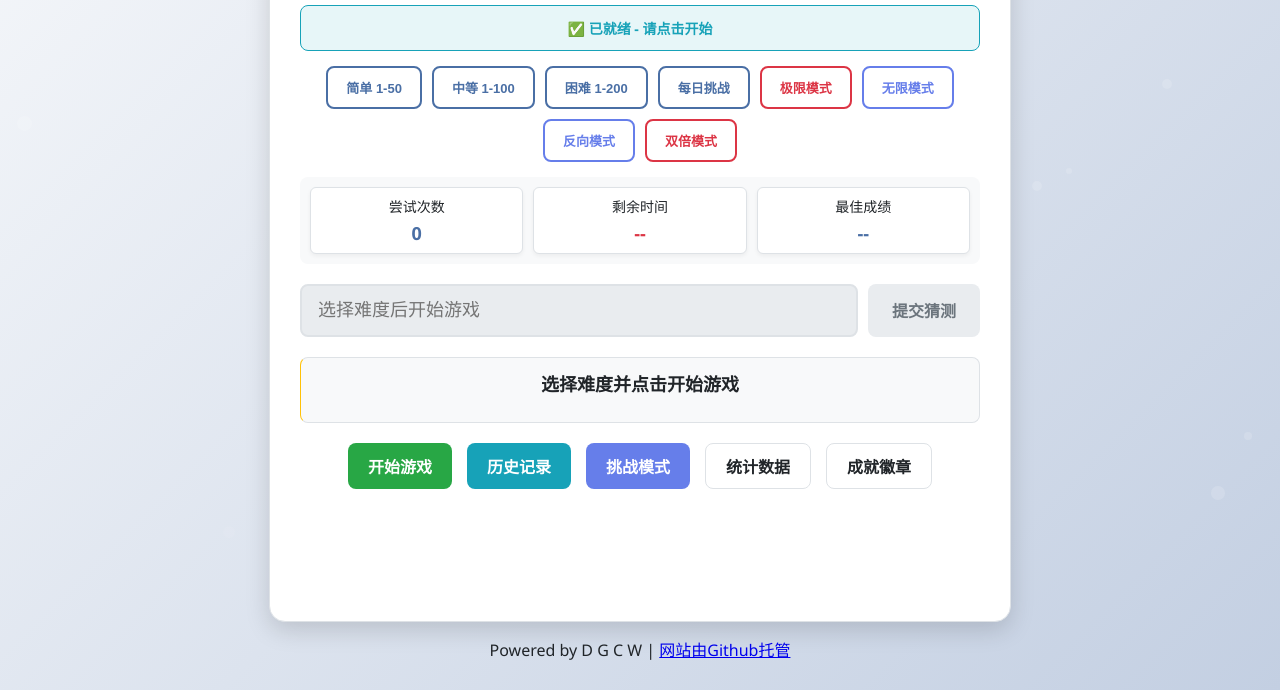
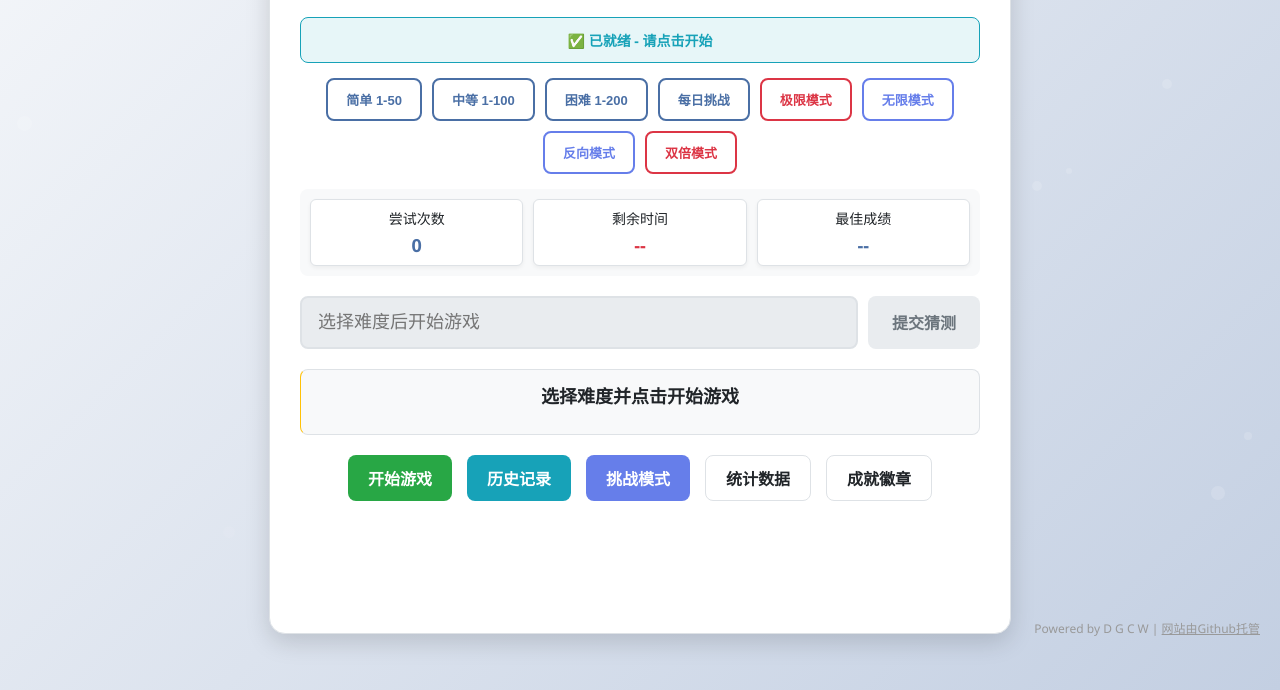
Before and after one commit to 000-ctrl/gameplus, a plain HTML site: page index.html in a window 1280 px wide. Shown: the part 150-840 px from the top of the page. Drawn offline with Linux system fonts and the light colour scheme.

Commit message:
Update style.css

```diff
--- a/css/style.css
+++ b/css/style.css
@@ -1135,3 +1135,17 @@ textarea {
     margin-bottom: 8px;
     color: var(--primary);
 }
+
+.powered-by {
+    position: fixed;
+    right: 20px;
+    bottom: 13px;
+    font-size: 12px;
+    color: #999;
+    z-index: 10;
+    user-select: none;
+}
+
+a{
+    color: #999;
+}
```
